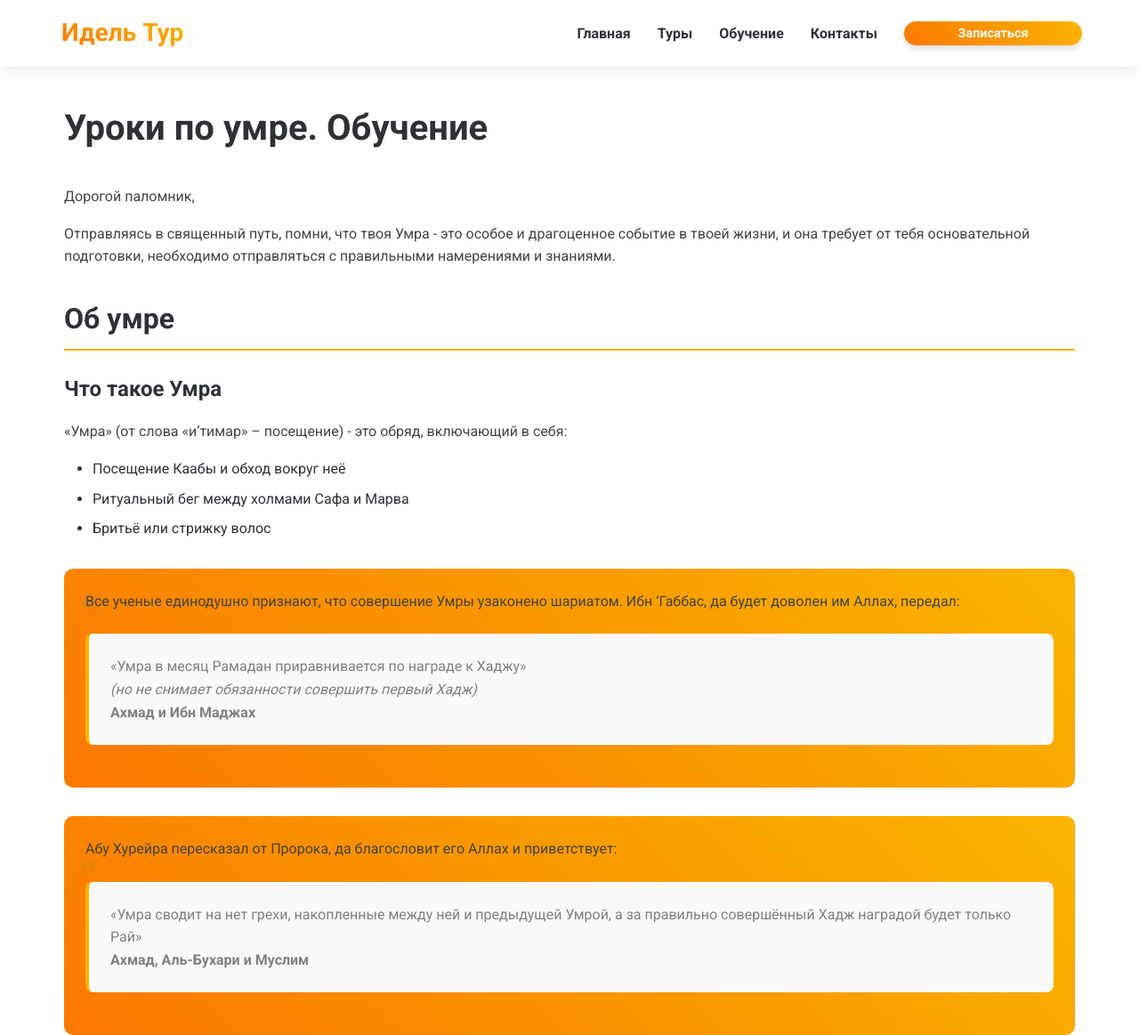
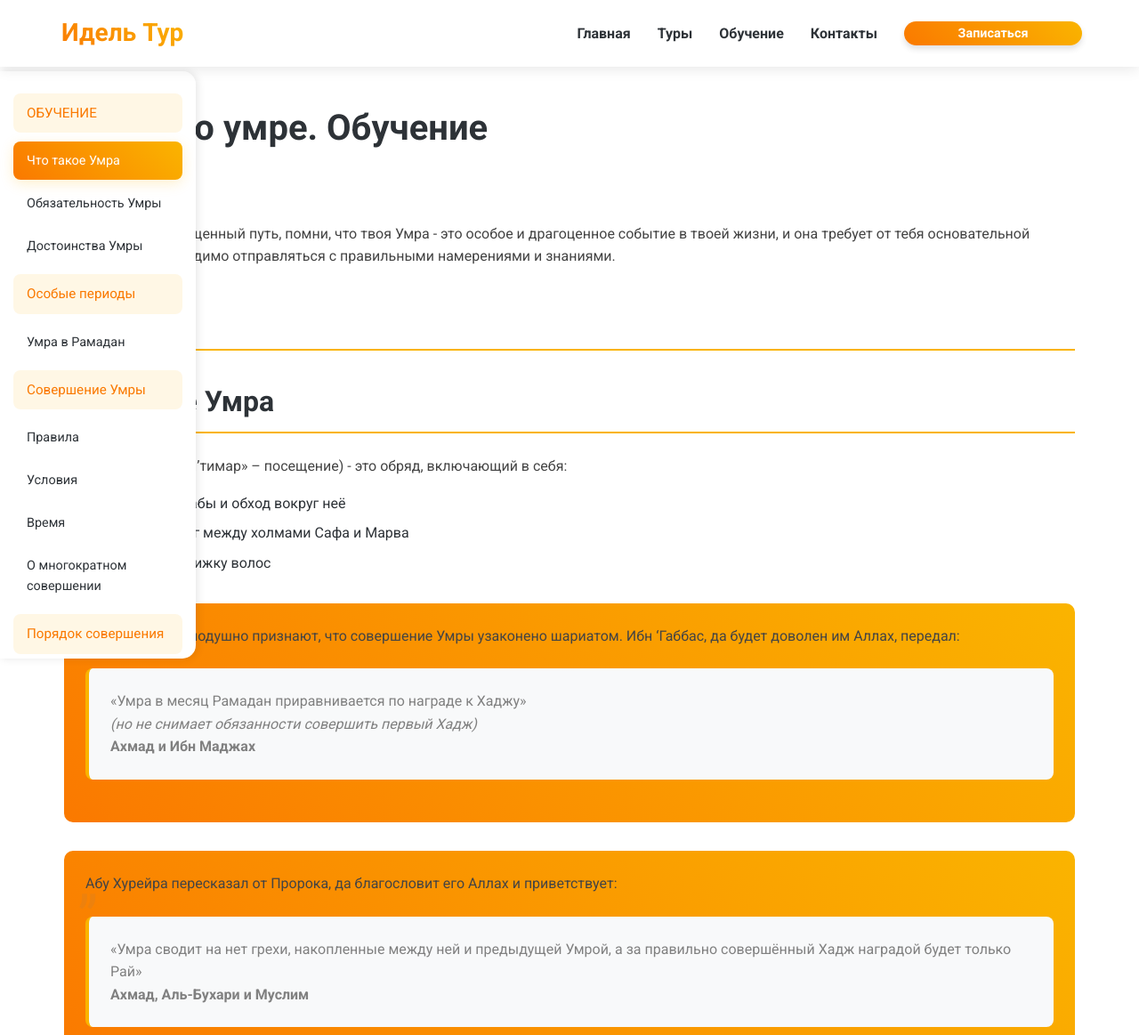
Before and after one commit to Hidashimora/idel_tour, a plain HTML site: page stati.html in a window 1280 px wide. Shown: the top 1163 px of the page at 89% size. Drawn offline with Linux system fonts and the light colour scheme.

Commit message:
Update stati.html

```diff
--- a/stati.html
+++ b/stati.html
@@ -865,6 +865,109 @@
                 font-size: 1.75rem;
             }
         }
+/* Стили для навигационной панели */
+.article-nav {
+    position: fixed;
+    left: 0;
+    top: 80px;
+    width: 220px; /* Уменьшенная ширина */
+    height: calc(100vh - 80px - 60px);
+    background: white;
+    box-shadow: 2px 0 10px rgba(0,0,0,0.1);
+    padding: 15px;
+    overflow-y: auto;
+    z-index: 999;
+    border-radius: 0 15px 15px 0; /* Закругление правых углов */
+    transition: transform 0.3s ease;
+}
+
+.article-nav .nav-list {
+    list-style: none;
+    padding: 0;
+    margin: 0;
+}
+
+.article-nav .nav-header {
+    font-size: 0.95rem;
+    padding: 10px 15px;
+    margin: 10px 0;
+    background: rgba(250, 180, 0, 0.1);
+    border-radius: 8px;
+    color: var(--orange);
+}
+
+.article-nav a {
+    display: block;
+    padding: 10px 15px;
+    margin: 5px 0;
+    font-size: 0.9rem;
+    color: var(--dark);
+    text-decoration: none;
+    border-radius: 8px;
+    transition: all 0.3s ease;
+}
+
+.article-nav a:hover {
+    background: rgba(250, 180, 0, 0.08);
+}
+
+.article-nav a.active {
+    background: var(--gradient);
+    color: white !important;
+    box-shadow: 0 4px 15px rgba(250, 180, 0, 0.2);
+}
+
+.article-nav .submenu {
+    list-style: none;
+    padding-left: 15px;
+    margin: 5px 0;
+    border-left: 2px solid rgba(250, 180, 0, 0.3);
+}
+
+.article-nav .submenu a {
+    font-size: 0.85rem;
+    padding: 8px 12px;
+    margin: 3px 0;
+}
+
+/* Адаптивность */
+@media (max-width: 992px) {
+    .article-nav {
+        width: 260px;
+        transform: translateX(-100%);
+        top: 60px;
+        height: calc(100vh - 60px - 60px);
+    }
+
+    .article-nav.active {
+        transform: translateX(0);
+    }
+
+    .nav-toggle {
+        display: block;
+        bottom: 20px;
+        left: 15px;
+        padding: 14px;
+    }
+
+    .article-content {
+        margin-left: 0;
+        padding: 1.5rem;
+    }
+}
+
+@media (max-width: 768px) {
+    .article-nav {
+        width: 85%;
+        border-radius: 0 15px 15px 0;
+    }
+
+    .nav-toggle {
+        bottom: 15px;
+        left: 10px;
+    }
+}
+
     </style>
 </head>
 <body>
@@ -887,7 +990,37 @@
             </ul>
         </nav>
     </header>
-
+<button class="nav-toggle" style="display: none;">
+    <i class="fas fa-bars"></i>
+</button>
+    <!-- Добавить после header -->
+    <nav class="article-nav">
+        <ul class="nav-list">
+            <li class="nav-header">ОБУЧЕНИЕ</li>
+            <li><a href="#what-is-umra">Что такое Умра</a></li>
+            <li><a href="#obligation">Обязательность Умры</a></li>
+            <li><a href="#virtues">Достоинства Умры</a></li>
+
+            <li class="nav-header">Особые периоды</li>
+            <li><a href="#ramadan">Умра в Рамадан</a></li>
+
+            <li class="nav-header">Совершение Умры</li>
+            <li><a href="#rules">Правила</a></li>
+            <li><a href="#conditions">Условия</a></li>
+            <li><a href="#time">Время</a></li>
+            <li><a href="#multiple">О многократном совершении</a></li>
+
+            <li class="nav-header">Порядок совершения</li>
+            <li><a href="#pillars">Столпы и обязательства</a></li>
+            <li><a href="#ihram">1. Ихрам</a>
+                <ul class="submenu">
+                    <li><a href="#ihram-prohibitions">Запреты</a></li>
+                    <li><a href="#ihram-allowed">Разрешения</a></li>
+                </ul>
+            </li>
+            <li><a href="#tawaf">2. Таваф</a></li>
+        </ul>
+    </nav>
 <main class="article-content">
     <h1>Уроки по умре. Обучение</h1>
 
@@ -897,7 +1030,7 @@
 
     <h2>Об умре</h2>
 
-    <h3>Что такое Умра</h3>
+    <h2 id="what-is-umra">Что такое Умра</h2>
     <p>«Умра» (от слова «и’тимар» – посещение) - это обряд, включающий в себя:</p>
     <ul>
         <li>Посещение Каабы и обход вокруг неё</li>
@@ -925,7 +1058,7 @@
     <p>Существует и другое высказывание Посланника Аллаха:
     <strong>«Совершайте Хадж и Умру друг за другом».</strong></p>
 
-    <h3>Обязательность Умры</h3>
+    <h3 id="obligation">Обязательность Умры</h3>
     <p>Согласно мнению большинства ученых ханафитского мазхаба:</p>
     <ul>
         <li>Совершение Умры является сунной</li>
@@ -947,7 +1080,7 @@
     </ol>
 
     <p>Если паломник совершил Умру непосредственно во время своего Хаджа, то тем самым он исполнил обязательную Умру, предписанную Исламом. Подобного мнения придерживался и Аль-Касани, автор одного из авторитетнейших источников ханафитского мазхаба <em>«Бадаи’г ас-Санаи’г»</em>.</p>
-<h3>Достоинства Умры</h3>
+<h3 id="virtues">Достоинства Умры</h3>
 <p>В пречистой сунне Пророка, да благословит его Аллах и приветствует, есть следующие тексты, которые указывают на преимущества и награду за совершение Умры:</p>
 
 <ol class="virtues-list">
@@ -1022,7 +1155,7 @@
         </div>
     </li>
 </ol>
-<h3>Особенности Умры в Рамадан</h3>
+ <h2 id="ramadan">Особенности Умры в Рамадан</h2>
 
 <p>Принято считать, что награда за совершение какого-либо поклонения увеличивается:</p>
 <ul>
@@ -1065,7 +1198,7 @@
 </div>
 <h2>Совершение Умры</h2>
 
-<h3>Правила совершения Умры</h3>
+<h2 id="rules">Правила совершения Умры</h2>
 <p>Отправляться в Умру следует с искренним намерением совершить Умру ради Всевышнего Аллаха, стать ближе к Нему. Не стоит желать за это похвалы или звания «хаджия», паломничество не совершают напоказ или ради славы.</p>
 
 <div class="preparation-block">
@@ -1147,7 +1280,7 @@
         </li>
     </ul>
 </div>
-<h3>Условия совершения Умры</h3>
+<h3 id="conditions">Условия совершения Умры</h3>
 
 <p>Совершение Умры является сунной. Совершают ее при наличии четырех общих для всех условий и специального дополнительного условия, касающегося женщин-мусульманок. Условия эти таковы:</p>
 
@@ -1214,7 +1347,7 @@
         </li>
     </ul>
 </div>
-<h3>Время совершения Умры</h3>
+<h3 id="time">Время совершения Умры</h3>
 
 <div class="scholar-opinions">
     <div class="opinion-block">
@@ -1306,8 +1439,7 @@
         <li>Разрешён выход из ихрама после Умры без совершения Хаджа</li>
     </ul>
 </div>
-<h3>О многократном совершении Умры</h3>
-
+<h3 id="multiple">О многократном совершении</h3>
 <div class="historical-cases">
     <div class="case-block">
         <p><strong>Пример из практики сподвижников:</strong></p>
@@ -1445,7 +1577,7 @@
     </div>
 </div>
 
-<h3>1. Ихрам</h3>
+<h3 id="ihram">1. Ихрам</h3>
 
 <div class="ihram-section">
     <div class="definition-block">
@@ -1716,7 +1848,7 @@
     </blockquote>
 
     <p>«Кто бы из произносящих «тальбию» ни произносил её, вместе с ним её обязательно произносят справа и слева от него камни, деревья и всё, что есть на земле насколько можно охватить её взглядом в эту сторону и в эту»</p>
-
+    <h4 id="ihram-prohibitions">Запреты в ихраме</h4>
     <h4>В состоянии «ихрама» паломнику запрещается</h4>
     <ul class="prohibitions-list">
         <li>Иметь интимную близость, а также совершать все то, что активизирует либидо;</li>
@@ -1731,6 +1863,7 @@
         <li>Мужчине в состоянии «ихрама» запрещается надевать скроенную одежду (рубашку, брюки и т.п.) и закрытую (имеющую задник) обувь.</li>
     </ul>
 </div>
+<h4 id="ihram-allowed">Разрешенные действия</h4>
 <h4>В состоянии «ихрама» паломнику разрешается</h4>
 <ul class="allowed-actions">
     <li>Носить часы;</li>
@@ -1745,7 +1878,7 @@
     <li>Мыть голову и тело (не используя для этого стандартные шампунь, гель для душа или мыло), и если при этом выпадет волос, то не будет в том греха.</li>
 </ul>
 <div class="tawaf-section">
-    <h3>2 Таваф (обход Каабы во время Умры)</h3>
+    <h3 id="tawaf">2. Таваф</h3>
 
     <p>По прибытии в Мекку желательно сразу же совершить полное омовение («гусль»). Мы советуем паломникам отдохнуть после дороги, чтобы совершить Умру не машинально, а осознанно.<br>
     Затем паломники направляются в Заповедную мечеть аль-Харам, чтобы выполнить обряды Умры. Считается допустимым и совершение только малого омовения («тахарат»).</p>
@@ -1944,5 +2077,51 @@
         });
 
     </script>
+    <script>
+    // Активация навигационного меню
+    document.addEventListener('DOMContentLoaded', function() {
+        const navToggle = document.querySelector('.nav-toggle');
+        const articleNav = document.querySelector('.article-nav');
+
+        // Переключение мобильного меню
+        navToggle.addEventListener('click', () => {
+            articleNav.classList.toggle('active');
+        });
+
+        // Определение активного раздела
+        const observer = new IntersectionObserver(entries => {
+            entries.forEach(entry => {
+                const id = entry.target.getAttribute('id');
+                const link = document.querySelector(`.article-nav a[href="#${id}"]`);
+
+                if (entry.isIntersecting && entry.intersectionRatio >= 0.2) {
+                    document.querySelectorAll('.article-nav a.active').forEach(a => a.classList.remove('active'));
+                    if (link) link.classList.add('active');
+                }
+            });
+        }, { threshold: 0.2 });
+
+        // Наблюдение за всеми разделами
+        document.querySelectorAll('h2[id], h3[id], h4[id]').forEach(section => {
+            observer.observe(section);
+        });
+
+        // Скрытие меню при клике на мобильных устройствах
+        document.querySelectorAll('.article-nav a').forEach(link => {
+            link.addEventListener('click', () => {
+                if (window.innerWidth <= 992) {
+                    articleNav.classList.remove('active');
+                }
+            });
+        });
+
+        // Показать/скрыть кнопку меню
+        window.addEventListener('scroll', () => {
+            if (window.innerWidth <= 992) {
+                navToggle.style.display = window.scrollY > 100 ? 'block' : 'none';
+            }
+        });
+    });
+</script>
 </body>
 </html>
```
